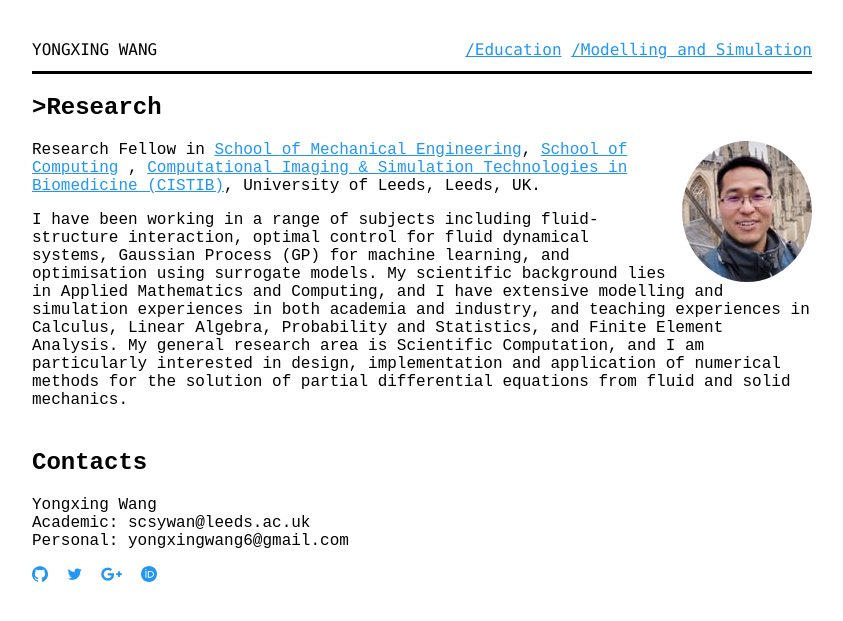
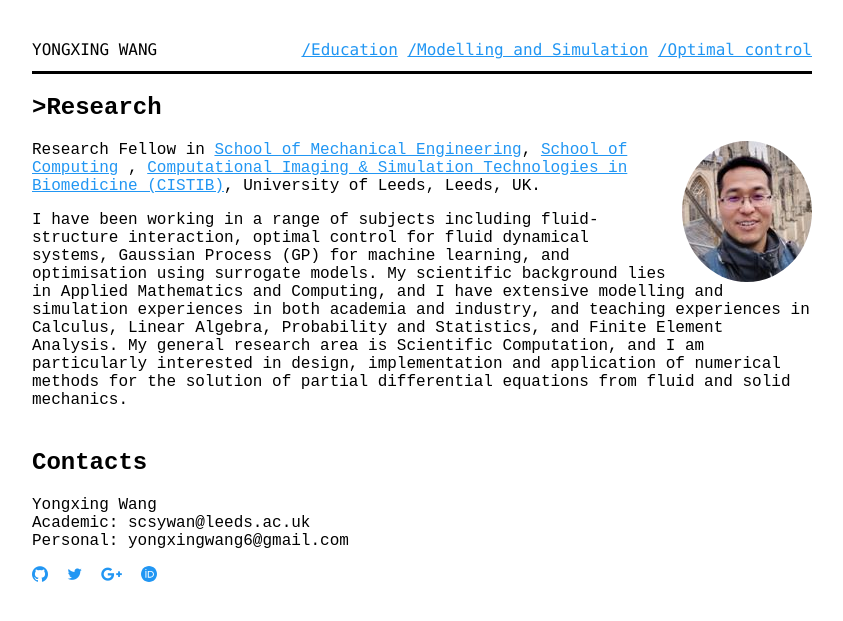
Before and after one commit to yongxingwang/yongxingwang.github.io, a Jekyll site: the page built from index.html, in a window 1280 px wide. Shown: the top 621 px of the page, without its empty margins (218-1061 px from the left). Built offline with Jekyll 4.4.1, drawn with Linux system fonts in a browser that asks for light colours; some web fonts are replaced.

Commit message:
Update navigation.html

```diff
--- a/_includes/navigation.html
+++ b/_includes/navigation.html
@@ -4,6 +4,7 @@
         <li><a href="/education.html">/Education</a></li>
        <!-- <li><a href="/work.html">/employment</a></li> -->
         <li><a href="/simulation/">/Modelling and Simulation</a></li>
+        <li><a href="/simulation/">/Optimal control</a></li>
        <!-- <li><a href="/publication.html">/publication </a></li> -->
     </ul>
 </nav>
```
